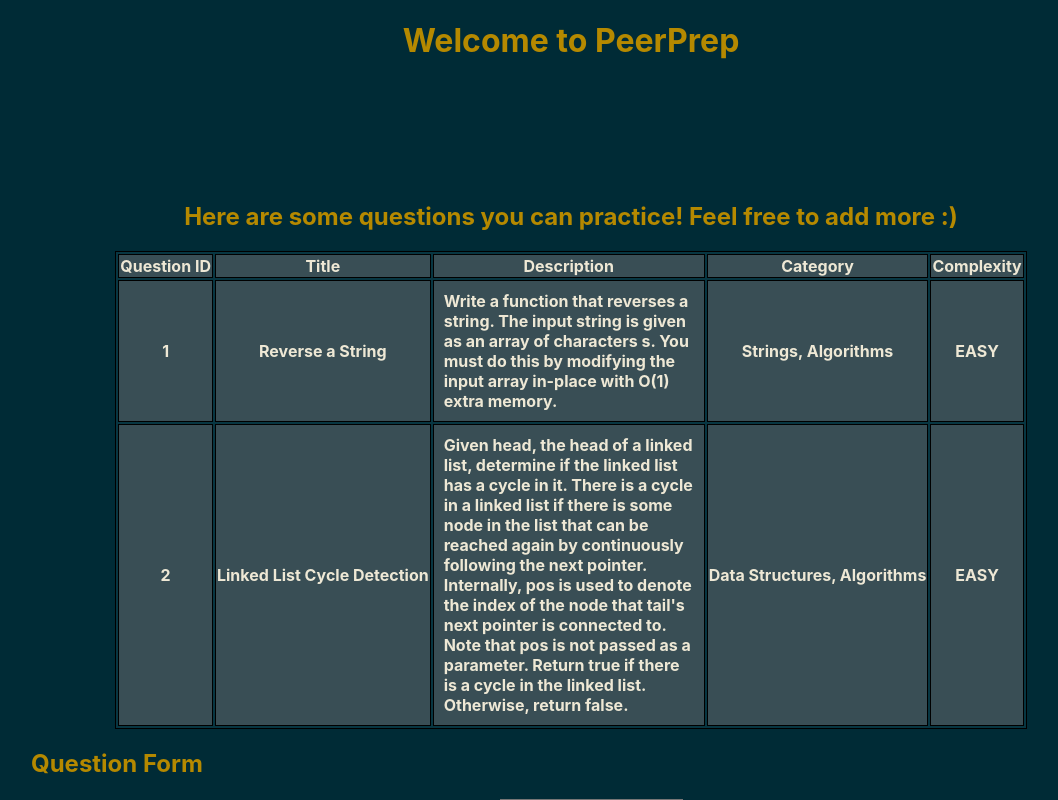
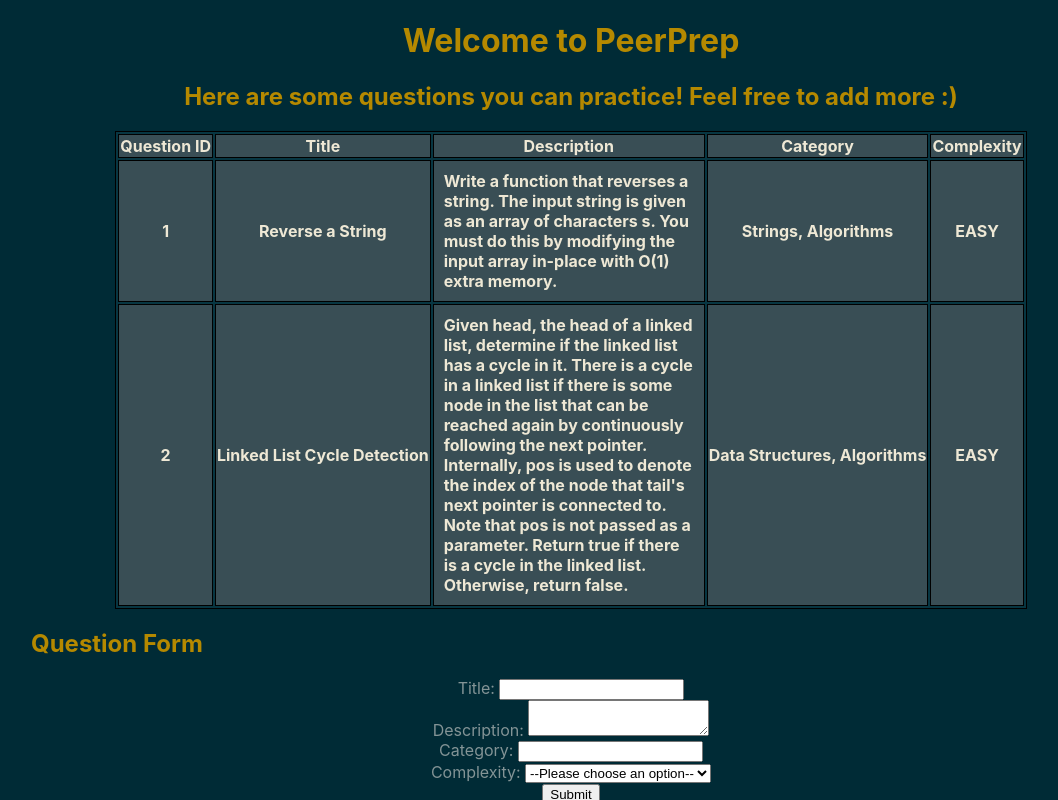
Before and after one commit to PeanutButters93/ay2324s1-course-assessment-g53, a React (Create React App) app: page / in a window 1280 px wide. Shown: the top 800 px of the page, without its empty margins (69-1127 px from the left). Built offline with nearby package versions, Linux system fonts and the light colour scheme; the HTML template or start-up script is replaced by a standard one.

Commit message:
Remove padding between header and content

```diff
--- a/src/App.css
+++ b/src/App.css
@@ -8,7 +8,7 @@ html, body {
 }
 
 .content {
-    padding: 100px;
+    padding: 0 100px;
 }
 
 h1, h2, h3, h4, h5, h6 {
```
